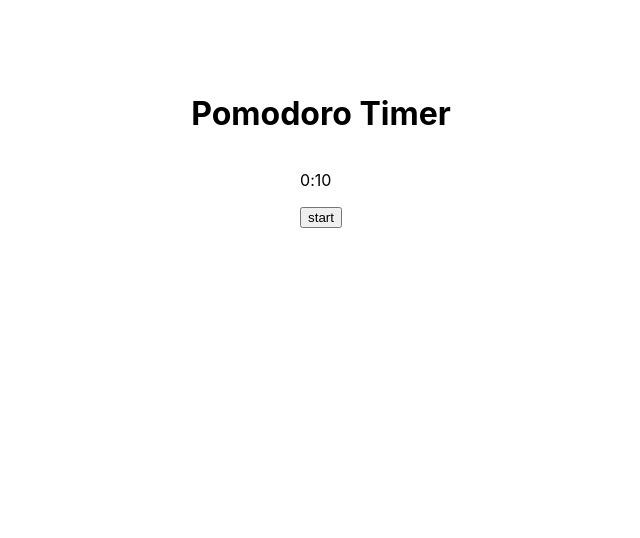
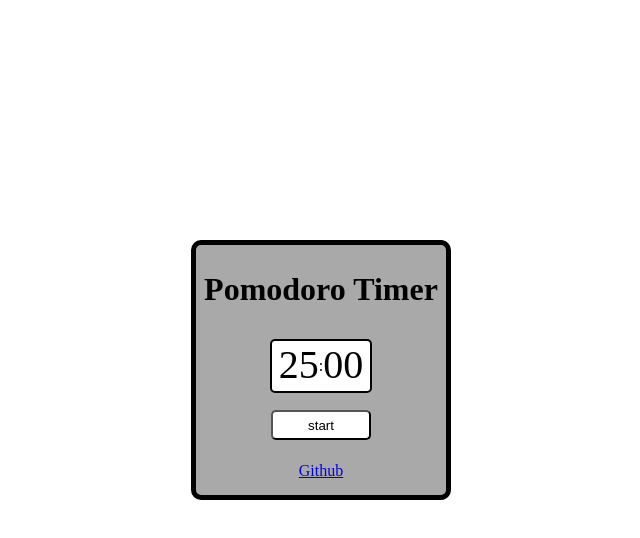
Before and after one commit to Nicolassiqueira05/Pomodoro, a React (Create React App) app: page / in a window 1280 px wide. Shown: the top 538 px of the page, without its empty margins (319-959 px from the left). Built offline with nearby package versions, Linux system fonts and the light colour scheme.

Commit message:
style fixed

```diff
--- a/src/App.js
+++ b/src/App.js
@@ -1,4 +1,5 @@
 import React from "react"
+import './index.css'
 import Mainscreen from './components/screens/Mainscreen'
 
 function App() {
--- /dev/null
+++ b/src/components/atoms/Link.jsx
@@ -0,0 +1,4 @@
+const Link = (props) =>{
+    return <a className="link" target="_blank" href={props.link}>{props.children}</a>
+}
+export default Link
--- a/src/components/atoms/Title.jsx
+++ b/src/components/atoms/Title.jsx
@@ -1,4 +1,4 @@
-const Title = ({children, title}) =>{
-    return <h1 className={title}>{children}</h1>
+const Title = ({children}) =>{
+    return <h1 className='title'>{children}</h1>
 }
 export default Title
--- a/src/components/patterns/Counter.jsx
+++ b/src/components/patterns/Counter.jsx
@@ -6,8 +6,8 @@ const Counter = (props) =>{
     const [isActive, setIsActive] = useState(false);
     const [isPaused, setIsPaused] = useState(true);
     const [isWorking, setIsWorking] = useState(false)
-    const [minutes, setMinutes] = useState(0);
-    const [seconds, setSeconds] = useState(10);
+    const [minutes, setMinutes] = useState(25);
+    const [seconds, setSeconds] = useState(0);
 
     if(seconds == -1){
         setSeconds(59)
@@ -36,7 +36,7 @@ const Counter = (props) =>{
 
     if(seconds < 10){//render the left 0
         return(
-            <div>
+            <div className='countercontent'>
                 <Timer minutes={minutes} seconds={"0" + seconds}/>
                 <Button function={() => {setIsActive(true); setIsWorking(true)}}>start</Button>
             </div>
@@ -44,7 +44,7 @@ const Counter = (props) =>{
     }
     else{//standard render
         return(
-            <div>
+            <div className='countercontent'>
                 <Timer minutes={minutes} seconds={seconds}/>
                 <Button function={() => {setIsActive(true); setIsWorking(true)}}>start</Button>
             </div>
--- a/src/components/patterns/Main.jsx
+++ b/src/components/patterns/Main.jsx
@@ -1,5 +1,6 @@
 import React from 'react'
 import Title from '../atoms/Title'
+import Link from '../atoms/Link'
 import Counter from './Counter'
 
 const Main = () => {
@@ -7,6 +8,7 @@ const Main = () => {
         <div id='maincontent'>
             <Title>Pomodoro Timer</Title>
             <Counter/>
+            <Link link="https://github.com/Nicolassiqueira05/pomodoro-timer">Github</Link>
         </div>
     )
 }
--- a/src/components/screens/Mainscreen.css
+++ b/src/components/screens/Mainscreen.css
@@ -1,19 +1,54 @@
 #mainscreen{
     width: 100vw;
     height: 100vh;
-    height: auto;
     display: flex;
     justify-content: center;
     align-items: center;
+    transform: translateY(-30px);
 }
 #maincontent{
-    width: 300px;
-    height: 300px;
+    width: 250px;
+    height: 250px;
     display: flex;
     flex-direction: column;
-    justify-content: center;
+    justify-content: space-around;
     align-items: center;
+    border: 5px solid black;
+    border-radius: 10px;
+    background-color: darkgray;
 }
 #timer{
     display: flex;
 }
+.countercontent{
+    display: flex;
+    justify-content: center;
+    align-items: center;
+    flex-direction: column;
+}
+#timer{
+    width: 98px;
+    border: 2px solid black;
+    border-radius: 5px;
+    display: flex;
+    justify-content: center;
+    background-color: white;
+    margin-bottom: 15px;
+}
+.btn{
+    width: 100px;
+    height: 30px;
+    margin: 2px;
+    background-color: white;
+    border-radius: 5px;
+}
+.btn:hover{
+    background-color: rgb(223, 223, 223);
+}
+.number{
+    margin: 0px;
+    font-size: 40px;
+}
+.link{
+    margin: 10px;
+}
--- a/src/index.css
+++ b/src/index.css
@@ -1,10 +1,7 @@
 body {
   margin: 0;
-  font-family: -apple-system, BlinkMacSystemFont, 'Segoe UI', 'Roboto', 'Oxygen',
-    'Ubuntu', 'Cantarell', 'Fira Sans', 'Droid Sans', 'Helvetica Neue',
-    sans-serif;
-  -webkit-font-smoothing: antialiased;
-  -moz-osx-font-smoothing: grayscale;
+  width: 100vw;
+  height: 100vh;
 }
 
 code {
```
Also changed, not shown: 1 other file (tests, documents, lock files or other folders).
